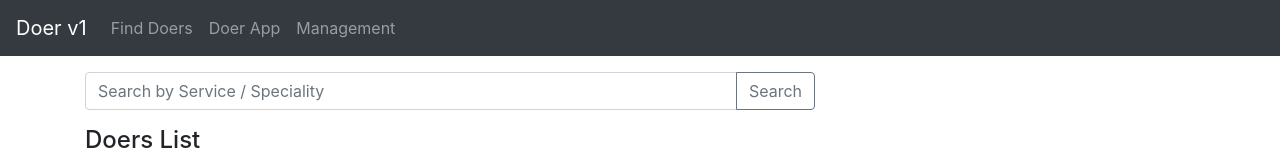
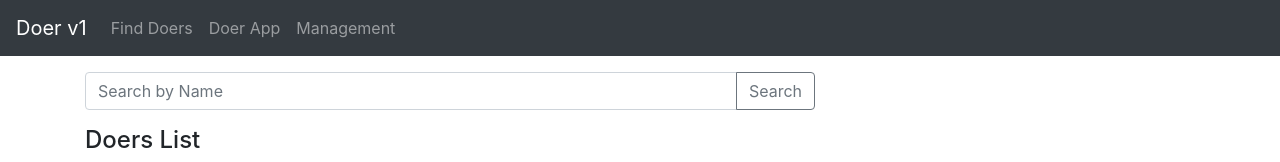
Before and after one commit to fsnooruddin/doer_backend, a React (Create React App) app in the folder doer-product-crud-app/react-crud-web-api/: page / in a window 1280 px wide. Shown: the top 162 px of the page. Built offline with nearby package versions, Linux system fonts and the light colour scheme; no server answers.

Commit message:
fixing Doer fields

```diff
--- a/doer-product-crud-app/react-crud-web-api/src/components/doers-list.component.js
+++ b/doer-product-crud-app/react-crud-web-api/src/components/doers-list.component.js
@@ -5,18 +5,18 @@ import { Link } from "react-router-dom";
 export default class DoersList extends Component {
   constructor(props) {
     super(props);
-    this.onChangeSearchTitle = this.onChangeSearchTitle.bind(this);
+    this.onChangeSearchName = this.onChangeSearchName.bind(this);
     this.retrieveDoers = this.retrieveDoers.bind(this);
     this.refreshList = this.refreshList.bind(this);
     this.setActiveDoer = this.setActiveDoer.bind(this);
     this.removeAllDoers = this.removeAllDoers.bind(this);
-    this.searchTitle = this.searchTitle.bind(this);
+    this.searchName = this.searchName.bind(this);
 
     this.state = {
       doers: [],
       currentDoer: null,
       currentIndex: -1,
-      searchTitle: ""
+      searchName: ""
     };
   }
 
@@ -24,11 +24,11 @@ export default class DoersList extends Component {
     this.retrieveDoers();
   }
 
-  onChangeSearchTitle(e) {
-    const searchTitle = e.target.value;
+  onChangeSearchName(e) {
+    const searchName = e.target.value;
 
     this.setState({
-      searchTitle: searchTitle
+      searchName: searchName
     });
   }
 
@@ -71,13 +71,13 @@ export default class DoersList extends Component {
       });
   }
 
-  searchTitle() {
+  searchName() {
     this.setState({
       currentDoer: null,
       currentIndex: -1
     });
 
-    DoerDataService.findByTitle(this.state.searchTitle)
+    DoerDataService.findByName(this.state.searchName)
       .then(response => {
         this.setState({
           doers: response.data
@@ -90,7 +90,7 @@ export default class DoersList extends Component {
   }
 
   render() {
-    const { searchTitle, doers, currentDoer, currentIndex } = this.state;
+    const { searchName, doers, currentDoer, currentIndex } = this.state;
 
     return (
       <div className="list row">
@@ -99,15 +99,15 @@ export default class DoersList extends Component {
             <input
               type="text"
               className="form-control"
-              placeholder="Search by Service / Speciality"
-              value={searchTitle}
-              onChange={this.onChangeSearchTitle}
+              placeholder="Search by Name"
+              value={searchName}
+              onChange={this.onChangeSearchName}
             />
             <div className="input-group-append">
               <button
                 className="btn btn-outline-secondary"
                 type="button"
-                onClick={this.searchTitle}
+                onClick={this.searchName}
               >
                 Search
               </button>
@@ -173,8 +173,20 @@ export default class DoersList extends Component {
                 <label>
                   <strong>Rating:</strong>
                 </label>{" "}
-                {Math.floor(Math.random() * 99)}
+                {currentDoer.rating}
               </div>
+              <div>
+              <label>
+                <strong>Review Count:</strong>
+              </label>{" "}
+              {currentDoer.review_count}
+            </div>
+            <div>
+            <label>
+              <strong>Location:</strong>
+            </label>{" "}
+            {currentDoer.location}
+          </div>
               <div>
                 <label>
                   <strong>Id:</strong>
--- a/doer-product-crud-app/react-crud-web-api/src/services/doer.service.js
+++ b/doer-product-crud-app/react-crud-web-api/src/services/doer.service.js
@@ -25,8 +25,12 @@ class DoerDataService {
     return http.delete(`/doers`);
   }
 
-  findByTitle(title) {
-    return http.get(`/doers?title=${title}`);
+  findByServices(services) {
+    return http.get(`/doers?services=${services}`);
+  }
+
+  findByName(name) {
+      return http.get(`/doers?name=${name}`);
   }
 
   findByAvailabilityandServices(availability, services) {
```
Also changed, not shown: 1 other file (tests, documents, lock files or other folders).
